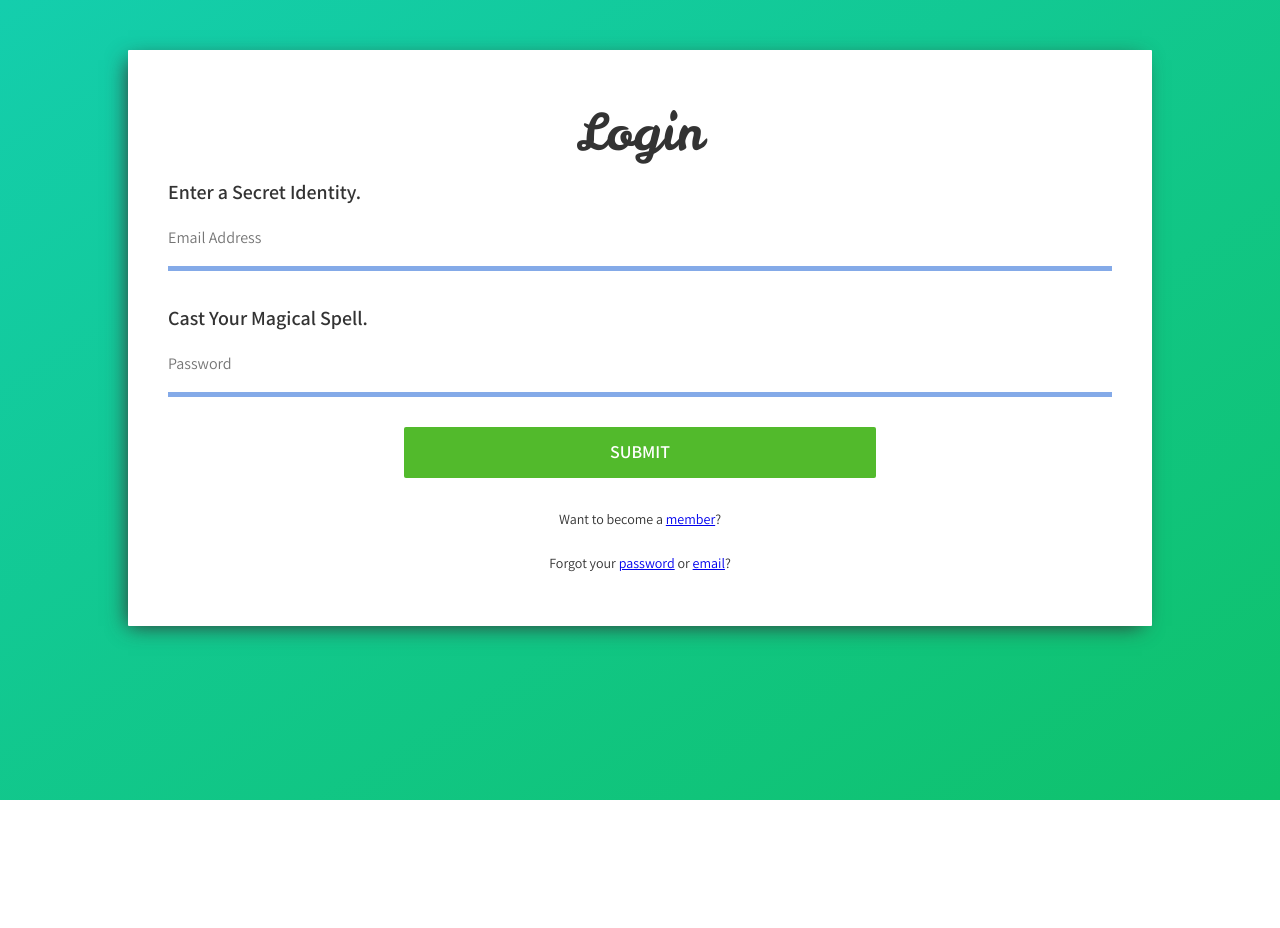
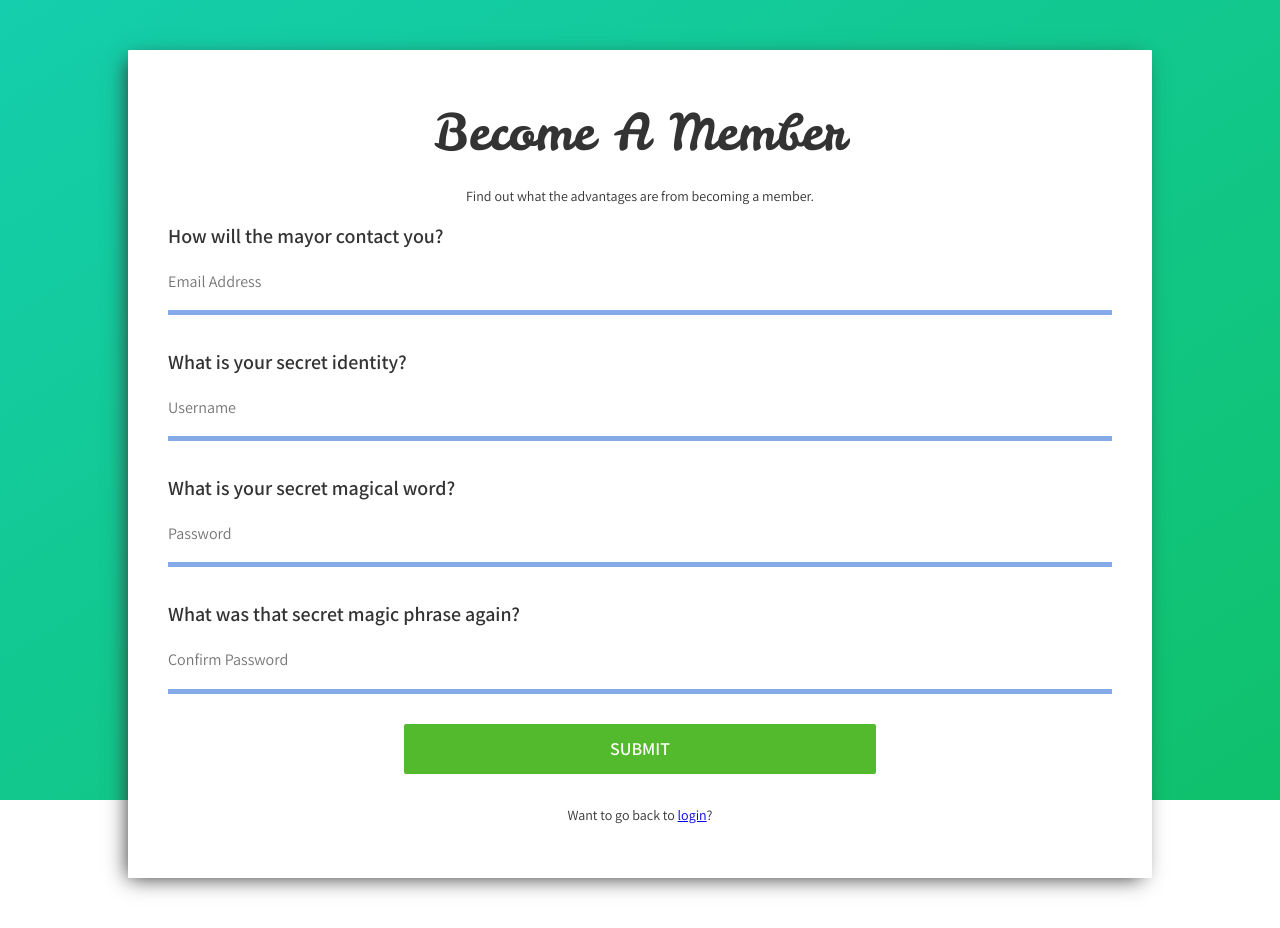
Before and after one commit to dominickenorwood/BlackholeComicsReact, a React app: page / in a window 1280 px wide. Before the commit the page ends 800 px from the top, so only its background shows below. Built offline with nearby package versions, Linux system fonts and the light colour scheme; no server answers.

Commit message:
Refactor registration UI and validation

```diff
--- a/src/components/User/Login/Login.js
+++ b/src/components/User/Login/Login.js
@@ -16,7 +16,7 @@ const login = props => {
                     <label className={ classes.Label }>Enter a Secret Identity.</label>
                     <FormInput
                         type="email"
-                        value=""
+                        value={ props.authenticate.email || '' }
                         placeholder="Email Address"
                         elementClass={ classes.Input }
                         invalidClass={ classes.Invalid }
@@ -29,7 +29,7 @@ const login = props => {
                     <label className={ classes.Label }>Cast Your Magical Spell.</label>
                     <FormInput
                         type="password"
-                        value=""
+                        value={ props.authenticate.password || '' }
                         placeholder="Password"
                         elementClass={ classes.Input }
                         invalidClass={ classes.Invalid }
--- a/src/components/User/Register/Register.css
+++ b/src/components/User/Register/Register.css
@@ -8,14 +8,88 @@
     border-radius: 1px;
 }
 
-.Heading {
-    font-size: 5rem;
-    text-align: center;
-}
-
 .Register p {
     color: #333;
     font-size: 1.4rem;
     text-align: center;
     padding: 1rem 0;
 }
+
+.Heading {
+    font-size: 5rem;
+    text-align: center;
+}
+
+
+.Form {
+
+}
+
+.FormErrors {
+    background-color: #fbd6d7;
+    padding: .5rem 1.5rem 1rem;
+    border-radius: 5px;
+    margin-bottom: 1.5rem;
+}
+
+.Control {
+    display: block;
+    margin-bottom: 3rem;
+}
+
+.Label {
+    color: #333;
+    font-size: 2rem;
+    font-weight: 600;
+}
+
+.Input {
+    display: block;
+    width: 100%;
+    padding: 1.5rem 2.5rem 1.5rem 0;
+
+    color: #000;
+    border: none;
+    border-bottom: 5px solid #84aae8;
+    background-color: #fff;
+    outline: none;
+
+    font: inherit;
+    font-size: 1.6rem;;
+    transition: .3s all;
+}
+
+.Input:focus {
+    padding-left: 2.5rem;
+    border-color: #52ba2c;
+    /*box-shadow: -.3rem .3rem .3rem -.15rem #aaa;*/
+}
+
+.Invalid {
+    padding-left: 2.5rem;
+    border-color: #ba2c2c !important;
+    background-color: #ffd1d1;
+}
+
+.Button {
+    width: 50%;
+    display: block;
+    padding: 1rem;
+    margin: 2rem auto;
+
+    color: #fff;
+    border: none;
+    background-color: #52ba2c;
+    border-radius: 2px;
+
+    font: inherit;
+    font-size: 1.8rem;
+    font-weight: 600;
+    text-transform: uppercase;
+    cursor: pointer;
+    transition: .3s all;
+}
+
+.Button:hover {
+    background-color: #db1866;
+}
--- a/src/components/User/Register/Register.js
+++ b/src/components/User/Register/Register.js
@@ -1,83 +1,72 @@
 import React from 'react';
-import Form from '../../../containers/Forms/Forms';
+import FormInput from '../../../widgets/Forms/Input';
+import ErrorMessages from '../../Errors/Errors';
 
 import classes from './Register.css';
 
 const register = props => {
-    const document = {
-        email: {
-            element: 'input',
-            config: {
-                type: 'email',
-                placeholder: 'Enter Email Address'
-            },
-            value: '',
-            validation: {
-                required: true,
-                isEmail: true
-            },
-            valid: false,
-            touched: false,
-            label: 'How will the mayor contact you?'
-        },
-        username: {
-            element: 'input',
-            config: {
-                type: 'text',
-                placeholder: 'Username'
-            },
-            value: '',
-            validation: {
-                required: true,
-                minLength: 3
-            },
-            valid: false,
-            touched: false,
-            label: 'Your secret identity'
-        },
-        password: {
-            element: 'input',
-            config: {
-                type: 'password',
-                placeholder: 'Password'
-            },
-            value: '',
-            validation: {
-                required: true,
-                minLength: 6
-            },
-            valid: false,
-            touched: false,
-            label: 'Your secret magical phrase.'
-        },
-        confirm: {
-            element: 'input',
-            config: {
-                type: 'password',
-                placeholder: 'Confirm password'
-            },
-            value: '',
-            validation: {
-                required: true,
-                minLength: 8
-            },
-            valid: false,
-            touched: false,
-            label: 'What was that phrase again?'
-        },
-        button: {
-            element: 'button',
-            config: {
-                text: 'Submit'
-            }
-        }
-    };
+    const errors = props.errors ? <div className={ classes.FormErrors }><ErrorMessages messages={ props.errors } /></div> : null;
 
     return (
         <div className={classes.Register}>
             <h1 className={classes.Heading}>Become A Member</h1>
             <p>Find out what the advantages are from becoming a member.</p>
-            <Form document={document} submit={props.submitHandler} name={'register'} />
+            <form className={ classes.Form } onSubmit={ props.submitHandler } noValidate>
+                { errors }
+                <div className={ classes.Control }>
+                    <label className={ classes.Label }>How will the mayor contact you?</label>
+                    <FormInput
+                        type="email"
+                        value={ props.authenticate.email || '' }
+                        placeholder="Email Address"
+                        elementClass={ classes.Input }
+                        invalidClass={ classes.Invalid }
+                        validate={{ isEmail: true }}
+                        validateContainer={ props.validateHandler }
+                        required={ props.required }
+                        updateStore={ (value) => props.update({ email : value }) } />
+                </div>
+                <div className={ classes.Control }>
+                    <label className={ classes.Label }>What is your secret identity?</label>
+                    <FormInput
+                        type="text"
+                        value={ props.authenticate.username || '' }
+                        placeholder="Username"
+                        elementClass={ classes.Input }
+                        invalidClass={ classes.Invalid }
+                        validate={{ username : true }}
+                        validateContainer={ props.validateHandler }
+                        required={ props.required }
+                        updateStore={ (value) => props.update({ username : value }) } />
+                </div>
+                <div className={ classes.Control }>
+                    <label className={ classes.Label }>What is your secret magical word?</label>
+                    <FormInput
+                        type="password"
+                        value={ props.authenticate.password || '' }
+                        placeholder="Password"
+                        elementClass={ classes.Input }
+                        invalidClass={ classes.Invalid }
+                        validate={{ isPassword: true }}
+                        validateContainer={ props.validateHandler }
+                        required={ props.required }
+                        updateStore={ (value) => props.update({ password: value }) } />
+                </div>
+                <div className={ classes.Control }>
+                    <label className={ classes.Label }>What was that secret magic phrase again?</label>
+                    <FormInput
+                        type="password"
+                        value={ props.authenticate.confirmPassword || '' }
+                        placeholder="Confirm Password"
+                        elementClass={ classes.Input }
+                        invalidClass={ classes.Invalid }
+                        validateContainer={ props.validateHandler }
+                        required={ props.required }
+                        match={ props.authenticate.password }
+                        updateStore={ (value) => props.update({ confirmPassword: value }) } />
+                </div>
+                <button className={ classes.Button }>Submit</button>
+            </form>
             <footer>
                 <p>Want to go back to <a href="#" onClick={(event) => props.switchHandler(event)}>login</a>?</p>
             </footer>
--- a/src/containers/Authenticate/Authenticate.js
+++ b/src/containers/Authenticate/Authenticate.js
@@ -11,7 +11,7 @@ import * as actions from '../../store/actions';
 class Authenticate extends Component {
 
     state = {
-        login: true,
+        login: false,
         authenticate: {
             email: null,
             password: null,
@@ -46,12 +46,11 @@ class Authenticate extends Component {
         // this.props.onAuth(form.email.value, form.password.value, username);
     }
 
-    authenticateRegister = (event) => {
-        console.log('Authenticate and Register New User');
-    }
+
 
     authenticateLogin = (event) => {
         event.preventDefault();
+        this.setState({ required : false, errors: [] })
 
         if(!this.state.authenticate.email || !this.state.authenticate.password){
             return this.setState({ required : true, errors: [{ message : CONSTANTS.FORM_FIELDS_REQUIRED }] })
@@ -61,9 +60,24 @@ class Authenticate extends Component {
             return this.setState({ errors: [{ message : CONSTANTS.FORM_FIELDS_NOT_VALID }] })
         }
 
+        console.log('[Auth User]', this.state.authenticate);
+        this.props.onAuth(this.state.authenticate.email, this.state.authenticate.password, null, false);
+    }
+
+    authenticateRegister = (event) => {
+        event.preventDefault();
         this.setState({ required : false, errors: [] })
+
+        if(!this.state.authenticate.email || !this.state.authenticate.password || !this.state.authenticate.username || !this.state.authenticate.confirmPassword){
+            return this.setState({ required : true, errors: [{ message : CONSTANTS.FORM_FIELDS_REQUIRED }] })
+        }
+
+        if(!this.state.valid || this.state.authenticate.password !== this.state.authenticate.confirmPassword){
+            return this.setState({ errors: [{ message : CONSTANTS.FORM_FIELDS_NOT_VALID }] })
+        }
+
         console.log('[Auth User]', this.state.authenticate);
-        this.props.onAuth(this.state.authenticate.email, this.state.authenticate.password, null);
+        this.props.onAuth(this.state.authenticate.email, this.state.authenticate.password, this.state.username, true);
     }
 
     switch = (event) => {
@@ -89,12 +103,18 @@ class Authenticate extends Component {
                     validateHandler={ this.validateHandler }
                     required={ this.state.required }
                     update={ this.updateAuthState }
-                    errors={ errors } />;
+                    errors={ errors }
+                    authenticate={ this.state.authenticate } />;
 
         if(!this.state.login){
             form = <Register
-                    submitHandler={ this.submitHandler }
-                    switchHandler={ this.switch } />;
+                    submitHandler={ this.authenticateRegister }
+                    switchHandler={ this.switch }
+                    validateHandler={ this.validateHandler }
+                    required={ this.state.required }
+                    update={ this.updateAuthState }
+                    errors={ errors }
+                    authenticate={ this.state.authenticate } />;
         }
 
         return(
@@ -114,7 +134,7 @@ const mapStateToProps = state => {
 
 const mapDispatchToProps = dispatch => {
     return {
-        onAuth: (email, password, username) => dispatch(actions.auth(email, password, username))
+        onAuth: (email, password, username, isNew) => dispatch(actions.auth(email, password, username, isNew))
     }
 }
 
--- a/src/helpers/APIErrorMessages.js
+++ b/src/helpers/APIErrorMessages.js
@@ -2,6 +2,7 @@ const apiErrorMessages = message => {
     switch(message){
         case('EMAIL_NOT_FOUND') : return 'Email was not found, please register if not a memeber.';
         case('INVALID_PASSWORD') : return 'Invalid password please try again!';
+        case('EMAIL_EXISTS') : return 'Email already exists';
         default: return 'Something went wrong, please try again!'
     }
 }
--- a/src/store/actions/auth.js
+++ b/src/store/actions/auth.js
@@ -51,7 +51,7 @@ export const checkAuthTimeout = expirationTime => {
     }
 }
 
-export const auth = (email, password, username = null) => {
+export const auth = (email, password, username, newUser) => {
     return dispatch => {
         dispatch(authStart());
 
@@ -62,7 +62,7 @@ export const auth = (email, password, username = null) => {
         };
 
         let instance = authNewUser;
-        if(!username){
+        if(!newUser){
             instance = authExistingUser;
         }
 
--- a/src/widgets/Forms/Input.js
+++ b/src/widgets/Forms/Input.js
@@ -13,13 +13,17 @@ class Input extends Component {
         touched: false
     }
 
+    validate = value => {
+        const isValid  = ValidateControl(value, this.props.validate, this.props.placeholder);
+        this.setState({ isValid });
+        this.props.validateContainer( isValid.valid );
+    }
+
     changed = value => {
         this.setState({ value, touched: true });
 
         if(this.props.validate){
-            const isValid  = ValidateControl(value, this.props.validate, this.props.placeholder);
-            this.setState({ isValid });
-            this.props.validateContainer( isValid.valid );
+            this.validate(value);
         }
 
         this.props.updateStore(value);
@@ -32,6 +36,17 @@ class Input extends Component {
         if(!this.state.isValid.valid) {
             invalidControl = this.props.invalidClass;
             errors = <ErrorMessages messages={ this.state.isValid.errors } />
+        }
+
+        if(this.props.match && this.state.touched){
+            const isValid = ValidateControl(this.state.value, { matchVal : true, val: this.props.match }, this.props.placeholder);
+            if(!isValid.valid){
+                invalidControl = this.props.invalidClass;
+                errors = <ErrorMessages messages={ isValid.errors } />
+            } else {
+                invalidControl = null;
+                errors = null;
+            }
         }
 
         if(this.props.required && !this.state.touched){
```
Also changed, not shown: src/helpers/ValidateForm.js (+21 -0 lines).
